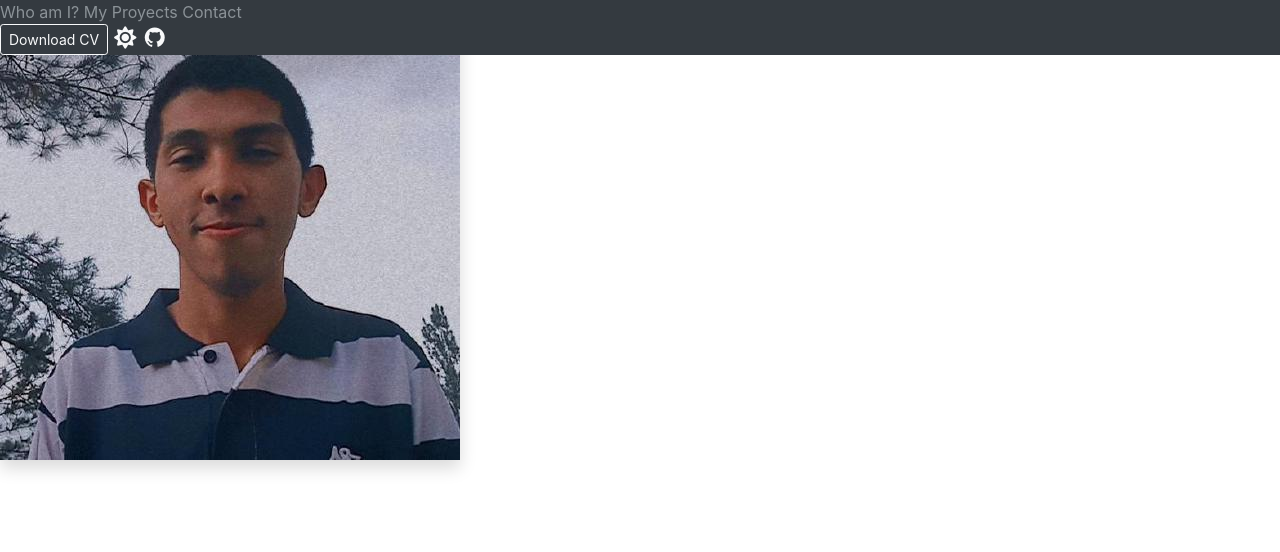
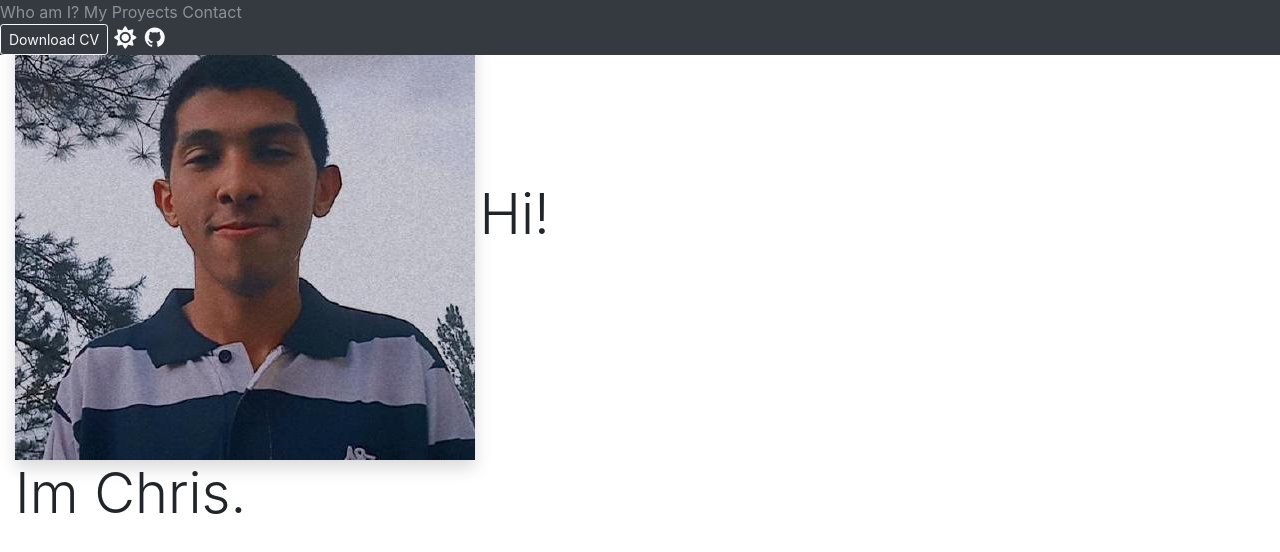
Before and after one commit to consecutes/portfolio, a plain HTML site: page index.html in a window 1280 px wide. Drawn offline with nearby package versions, Linux system fonts and the light colour scheme.

```diff
--- a/index.html
+++ b/index.html
@@ -64,15 +64,15 @@
       <div id="contentRow" class="row">
         <!-- Content COL -->
         <div class="col-12">
-          <div class="row">
           <img
             id="fotoIrl"
-              class="img-fluid shadow p-0 rounded-2"
+            class="img-fluid shadow p-0 rounded-2 d-inline"
             src="./assets/irl.jpg"
             alt="Yo"
             draggable="false"
           />
-          </div>
+          <h1 class="display-4 d-inline">Hi!</h1>
+          <h1 class="display-4">Im Chris.</h1>
         </div>
       </div>
     </div>
```
Also changed, not shown: 1 other file. Lines whose indentation alone changed are shown as unchanged.
